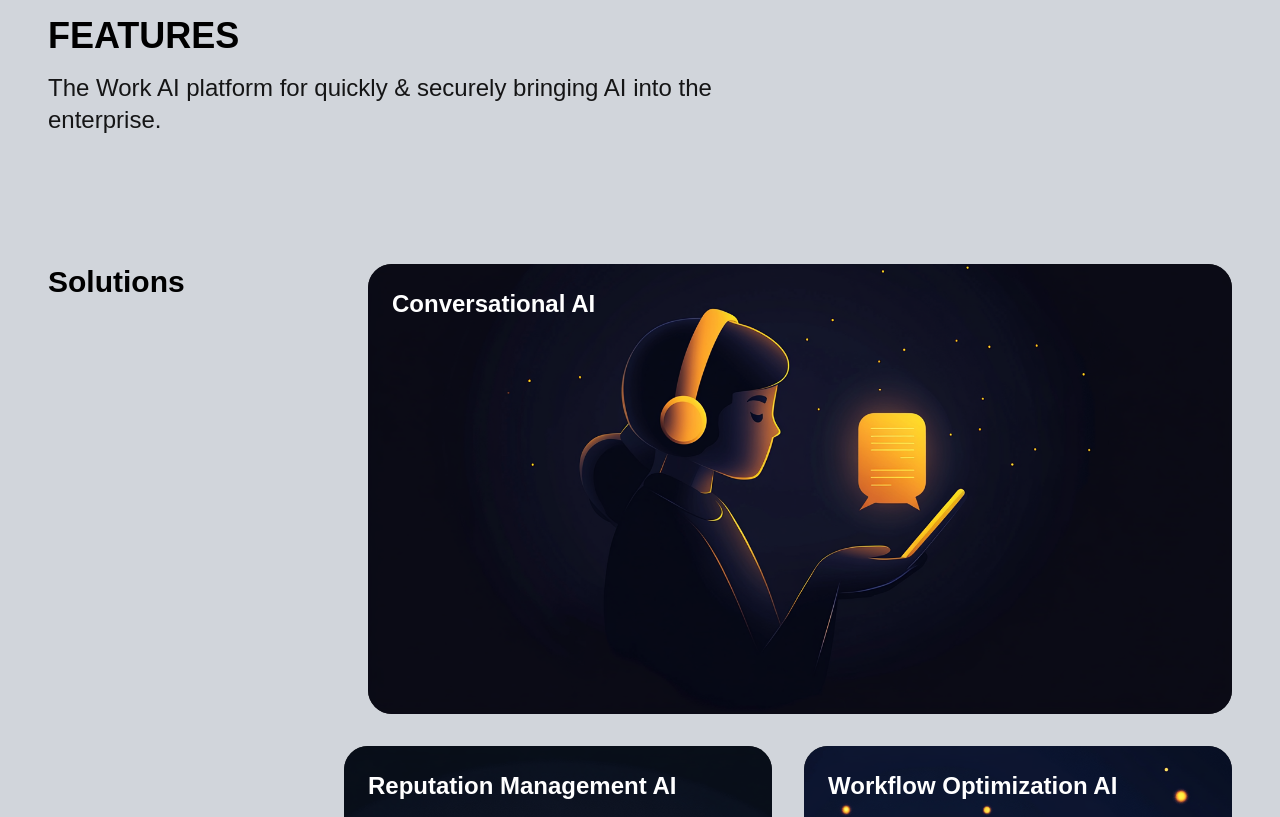
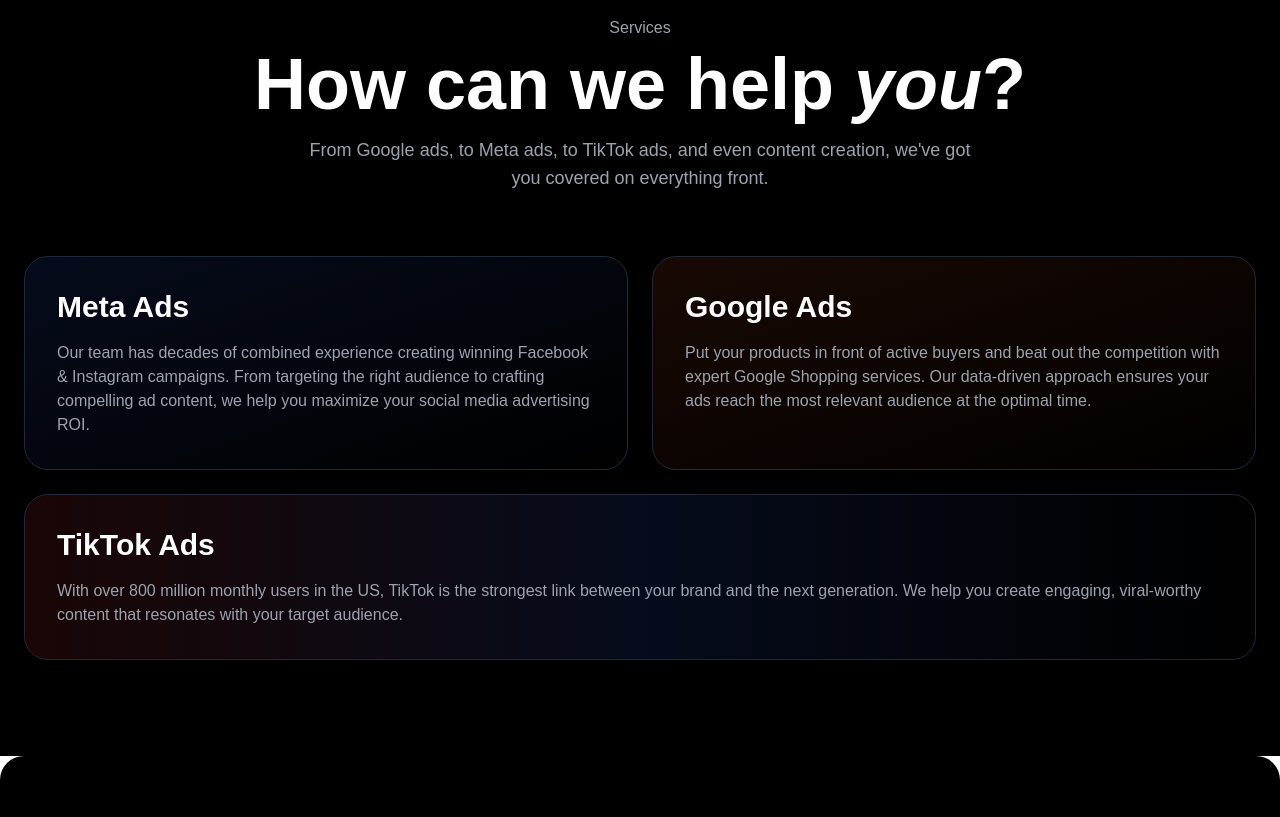
Before and after one commit to varuntree/baddam, a Next.js app: page / in a window 1280 px wide. Shown: the part 1040-1857 px from the top of the page. Built offline with nearby package versions, Linux system fonts and the light colour scheme.

Commit message:
Assistant checkpoint: Update Features component with new dark theme design
Assistant generated file changes:
- app/pages/Features.tsx: Update features layout to match the new design

---

User prompt:

change the ui and the layout of the features.tsx to clone form the the above page

```diff
--- a/app/pages/Features.tsx
+++ b/app/pages/Features.tsx
@@ -1,3 +1,4 @@
+
 "use client";
 
 import React from "react";
@@ -7,70 +8,58 @@
 export default function Features() {
   const features = [
     {
-      title: "Conversational AI",
+      title: "Meta Ads",
       description:
-        "Empower your business with intelligent chatbots and virtual assistants that deliver human-like interactions across websites, social media, and messaging platforms. These AI-driven tools handle customer queries, streamline support, and boost engagement by providing instant, 24/7 assistance. By reducing response times and personalizing interactions, Conversational AI ensures an exceptional customer experience while freeing up your team to focus on higher-value tasks.",
+        "Our team has decades of combined experience creating winning Facebook & Instagram campaigns. From targeting the right audience to crafting compelling ad content, we help you maximize your social media advertising ROI.",
       imageSrc: "/conversational.png",
     },
     {
-      title: "Reputation Management AI",
+      title: "Google Ads",
       description:
-        "Take control of your brand's image with advanced AI tools designed to monitor, analyze, and respond to online reviews and feedback. Reputation Management AI identifies trends, highlights critical areas for improvement, and generates actionable insights. By maintaining a positive digital presence, you'll foster trust with your audience and make data-driven decisions to continuously enhance your services.",
+        "Put your products in front of active buyers and beat out the competition with expert Google Shopping services. Our data-driven approach ensures your ads reach the most relevant audience at the optimal time.",
       imageSrc: "/reputational.png",
     },
     {
-      title: "Workflow Optimization AI",
+      title: "TikTok Ads",
       description:
-        "Streamline your business processes and supercharge productivity with Workflow Optimization AI. By automating repetitive tasks and providing actionable insights, this solution helps you save time and resources. Whether it's scheduling, data analysis, or task management, Workflow Optimization AI eliminates inefficiencies and creates a seamless operational flow, enabling your team to focus on strategic initiatives.",
+        "With over 800 million monthly users in the US, TikTok is the strongest link between your brand and the next generation. We help you create engaging, viral-worthy content that resonates with your target audience.",
       imageSrc: "/workflow.png",
     },
   ];
 
   return (
-    <div className="min-h-screen bg-gray-300 py-24 rounded-3xl overflow-hidden">
-      <div className="w-full px-6 md:px-12">
-        <div className="mb-16">
-          <h2 className="text-4xl font-bold text-black mb-4">FEATURES</h2>
-          <p className="text-2xl text-black/90 max-w-2xl">
-            The Work AI platform for quickly & securely bringing AI into the
-            enterprise.
+    <div className="min-h-screen bg-black py-24">
+      <div className="max-w-7xl mx-auto px-6">
+        {/* Header Section */}
+        <div className="text-center mb-16">
+          <div className="text-gray-400 mb-2">Services</div>
+          <h2 className="text-5xl md:text-7xl font-bold text-white mb-4">
+            How can we help <span className="italic">you</span>?
+          </h2>
+          <p className="text-gray-400 text-lg max-w-2xl mx-auto">
+            From Google ads, to Meta ads, to TikTok ads, and even content creation, we've got you covered on everything front.
           </p>
         </div>
 
-        <div className="py-16">
-          {/* First Row */}
-          <div className="flex flex-col lg:flex-row gap-8 mb-8">
-            <div className="lg:w-1/4">
-              <h3 className="text-3xl  font-bold text-black mb-4 lg:mb-0">Solutions</h3>
-            </div>
-            <div className="lg:w-3/4">
-              <FeatureCard
-                key={0}
-                title={features[0].title}
-                description={features[0].description}
-                imageSrc={features[0].imageSrc}
-              />
-            </div>
+        {/* Features Grid */}
+        <div className="grid grid-cols-1 md:grid-cols-2 gap-6 mb-6">
+          {/* Meta Ads */}
+          <div className="bg-gradient-to-br from-blue-900/20 to-transparent p-8 rounded-3xl backdrop-blur-sm border border-gray-800">
+            <h3 className="text-3xl font-bold text-white mb-4">{features[0].title}</h3>
+            <p className="text-gray-400">{features[0].description}</p>
           </div>
 
-          {/* Second Row */}
-          <div className="lg:ml-[25%] mt-8">
-            <div className="grid md:grid-cols-2 gap-8">
-              {features.slice(1).map((feature, index) => (
-                <FeatureCard
-                  key={index + 1}
-                  title={feature.title}
-                  description={feature.description}
-                  imageSrc={feature.imageSrc}
-                />
-              ))}
-            </div>
+          {/* Google Ads */}
+          <div className="bg-gradient-to-br from-orange-900/20 to-transparent p-8 rounded-3xl backdrop-blur-sm border border-gray-800">
+            <h3 className="text-3xl font-bold text-white mb-4">{features[1].title}</h3>
+            <p className="text-gray-400">{features[1].description}</p>
           </div>
-          <div className="flex justify-center mt-16">
-            <Link href="/solutions" className="px-8 py-3 bg-black text-white rounded-3xl hover:bg-black/80 transition-colors">
-              More Solutions
-            </Link>
-          </div>
+        </div>
+
+        {/* TikTok Ads - Full Width */}
+        <div className="bg-gradient-to-r from-red-900/20 via-blue-900/20 to-transparent p-8 rounded-3xl backdrop-blur-sm border border-gray-800">
+          <h3 className="text-3xl font-bold text-white mb-4">{features[2].title}</h3>
+          <p className="text-gray-400">{features[2].description}</p>
         </div>
       </div>
     </div>
```
